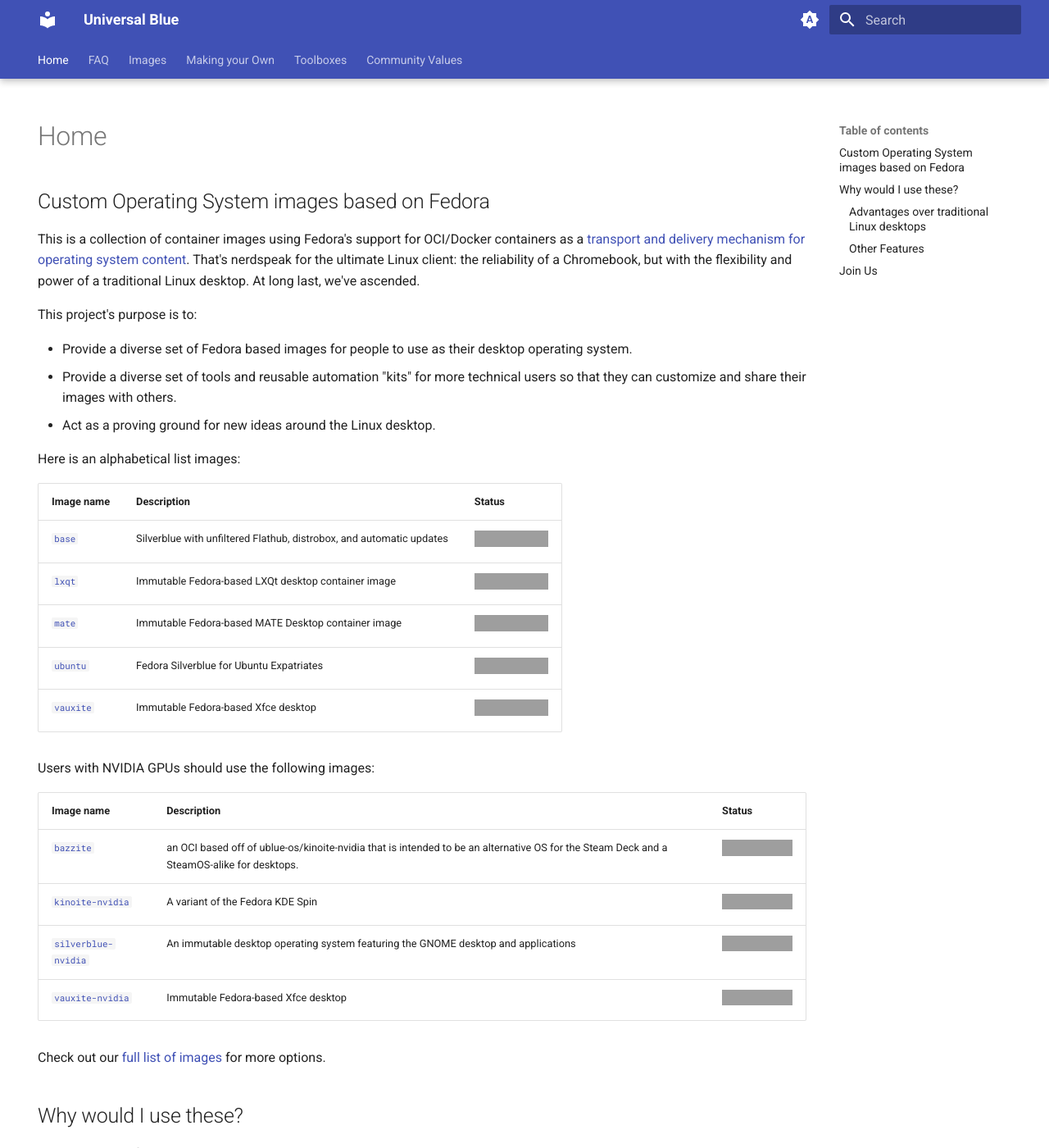
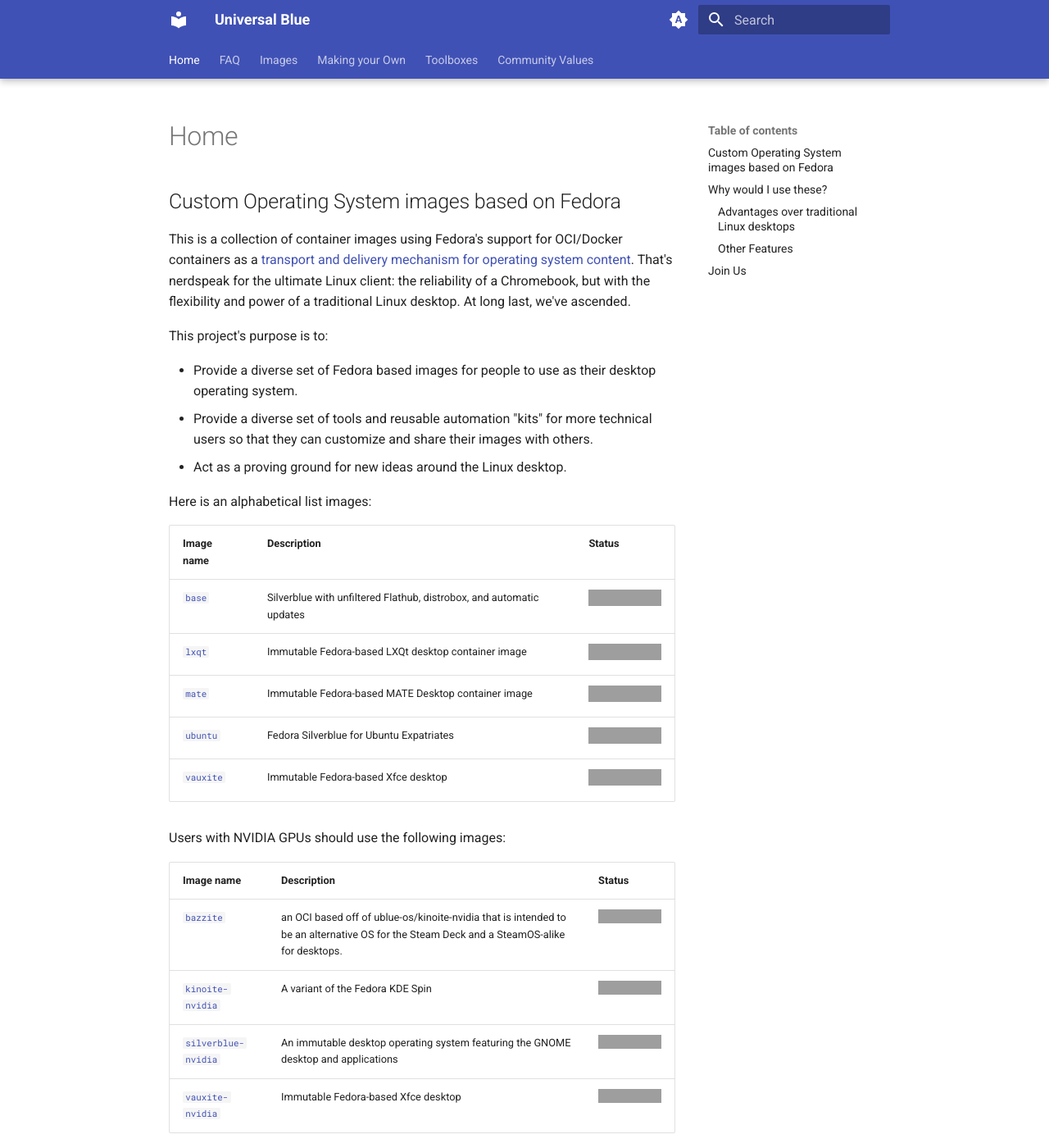
Before and after one commit to ublue-os/website, an MkDocs documentation site: the page built from docs/index.md, in a window 1280 px wide and 1400 px high. Shown: the whole window at 82% size. Built offline with MkDocs 1.6.1 and Material for MkDocs 9.7.7, drawn with Linux system fonts in a browser that asks for light colours; grey boxes are pictures that could not be loaded.

Commit message:
feat: adjust viewport

```diff
--- /dev/null
+++ b/docs/stylesheets/extra.css
@@ -0,0 +1,3 @@
+.md-grid {
+  max-width: 900px;
+}
--- a/mkdocs.yml
+++ b/mkdocs.yml
@@ -30,3 +30,5 @@ markdown_extensions:
   - admonition
   - pymdownx.details
   - pymdownx.superfences
+extra_css:
+  - stylesheets/extra.css
```
